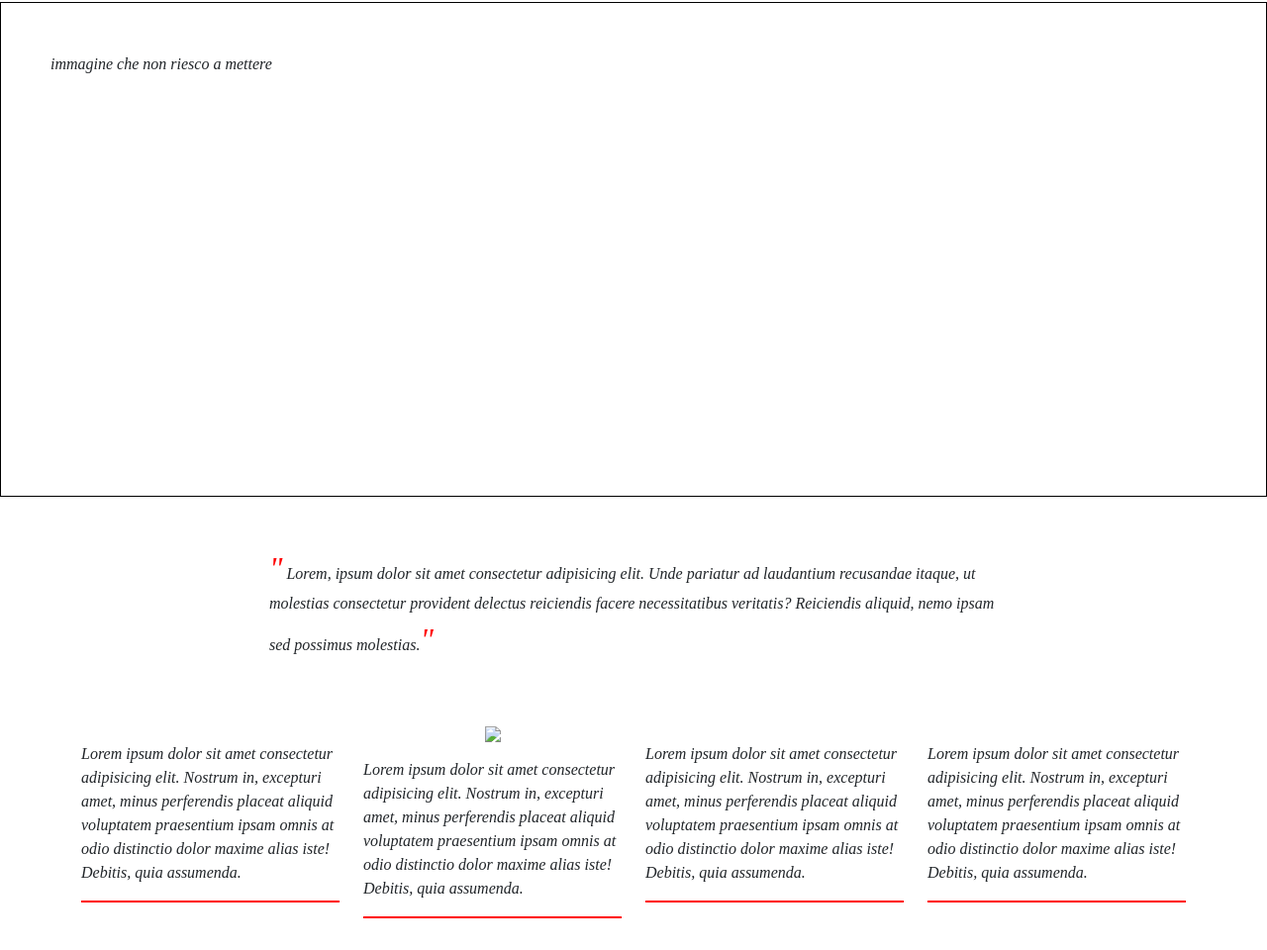
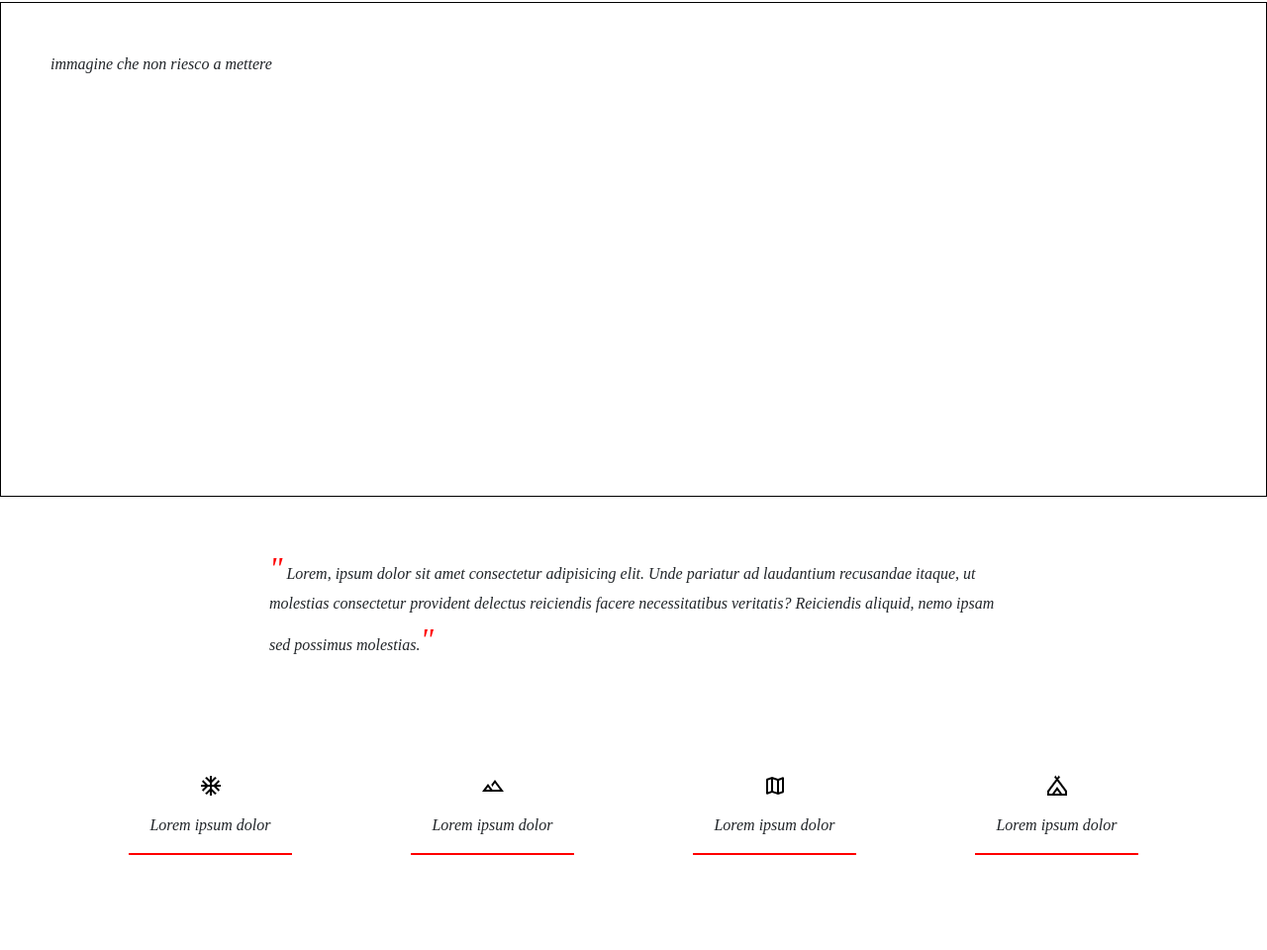
Before and after one commit to Hackademy-122/Red_GalleniDario_FlavioDiMarco_FelicettaMarotta, a plain HTML site: page index.html in a window 1280 px wide. Shown: the part 144-1104 px from the top of the page at 99% size. Before the commit the page ends 1072 px from the top, so only its background shows below. Drawn offline with nearby package versions, Linux system fonts and the light colour scheme.

Commit message:
fine paragrafo e timeline

```diff
--- a/index.html
+++ b/index.html
@@ -33,6 +33,8 @@
     </div>
 </header>
 <!-- main -->
+
+<!-- paragrafo -->
 <main class="container-fluid">
     <div class="container">
         <div class="row my-5">
@@ -41,51 +43,50 @@
             </div>
         </div>
     </div>
+<!-- fine paragrafo -->
 
+<!-- timeline -->
 
-    <div class="container-fluid bg-">
+    <div class="container-fluid py-5">
         <div class="container">
-            <div class="row ">
+            <div class="row">
                 <div class="col-12 col-md-3">
                     <div class="d-flex justify-content-center">
-                        <img src="./camping_FILL0_wght400_GRAD0_opsz24.png" alt="">
+                        <img src="./media/snow.png" alt="snow">
                     </div>
-                    <div class="mt-3" style="border-bottom: 2px solid red;">
-                        <p>Lorem ipsum dolor sit amet consectetur adipisicing elit. Nostrum in, excepturi amet, minus perferendis placeat aliquid voluptatem praesentium ipsam omnis at odio distinctio dolor maxime alias iste! Debitis, quia assumenda.
-                        </p>
+                    <div class="mt-3 mx-5 mb-sm-5 text-center bottom-red">
+                        <p>Lorem ipsum dolor</p>
                     </div>
                 </div>
                 <div class="col-12 col-md-3">
                     <div class="d-flex justify-content-center">
-                        <img src="./landscape_FILL0_wght400_GRAD0_opsz24.png">
+                        <img src="./media/landscape.png" alt="landscape">
                     </div>
-                    <div class="mt-3" style="border-bottom: 2px solid red;">
-                        <p>Lorem ipsum dolor sit amet consectetur adipisicing elit. Nostrum in, excepturi amet, minus perferendis placeat aliquid voluptatem praesentium ipsam omnis at odio distinctio dolor maxime alias iste! Debitis, quia assumenda.
-                        </p>
+                    <div class="mt-3 mx-5 mb-sm-5 text-center bottom-red">
+                        <p>Lorem ipsum dolor</p>
                     </div>
                 </div>
                 <div class="col-12 col-md-3">
                     <div class="d-flex justify-content-center">
-                        <img src="./camping_FILL0_wght400_GRAD0_opsz24.png" alt="">
+                        <img src="./media/map.png" alt="map">
                     </div>
-                    <div class="mt-3" style="border-bottom: 2px solid red;">
-                        <p>Lorem ipsum dolor sit amet consectetur adipisicing elit. Nostrum in, excepturi amet, minus perferendis placeat aliquid voluptatem praesentium ipsam omnis at odio distinctio dolor maxime alias iste! Debitis, quia assumenda.
-                        </p>
+                    <div class="mt-3 mx-5 mb-sm-5 text-center bottom-red">
+                        <p>Lorem ipsum dolor</p>
                     </div>
                 </div>
                 <div class="col-12 col-md-3">
                     <div class="d-flex justify-content-center">
-                        <img src="./camping_FILL0_wght400_GRAD0_opsz24.png" alt="">
+                        <img src="./media/camping.png" alt="tent">
                     </div>
-                    <div class="mt-3" style="border-bottom: 2px solid red;">
-                        <p>Lorem ipsum dolor sit amet consectetur adipisicing elit. Nostrum in, excepturi amet, minus perferendis placeat aliquid voluptatem praesentium ipsam omnis at odio distinctio dolor maxime alias iste! Debitis, quia assumenda.
-                        </p>
+                    <div class="mt-3 mx-5 mb-sm-5 text-center bottom-red">
+                        <p>Lorem ipsum dolor</p>
                     </div>
                 </div>
             </div>
         </div>
     </div>
 
+    <!-- fine timeline -->
 
 
 
--- a/style.css
+++ b/style.css
@@ -28,3 +28,7 @@ font-style: italic;
     color:red;
     font-size: xx-large;
 }
+.bottom-red
+{
+border-bottom: 2px solid red;
+}
```
Also changed, not shown: media/map.png (added), media/snow.png (added).
